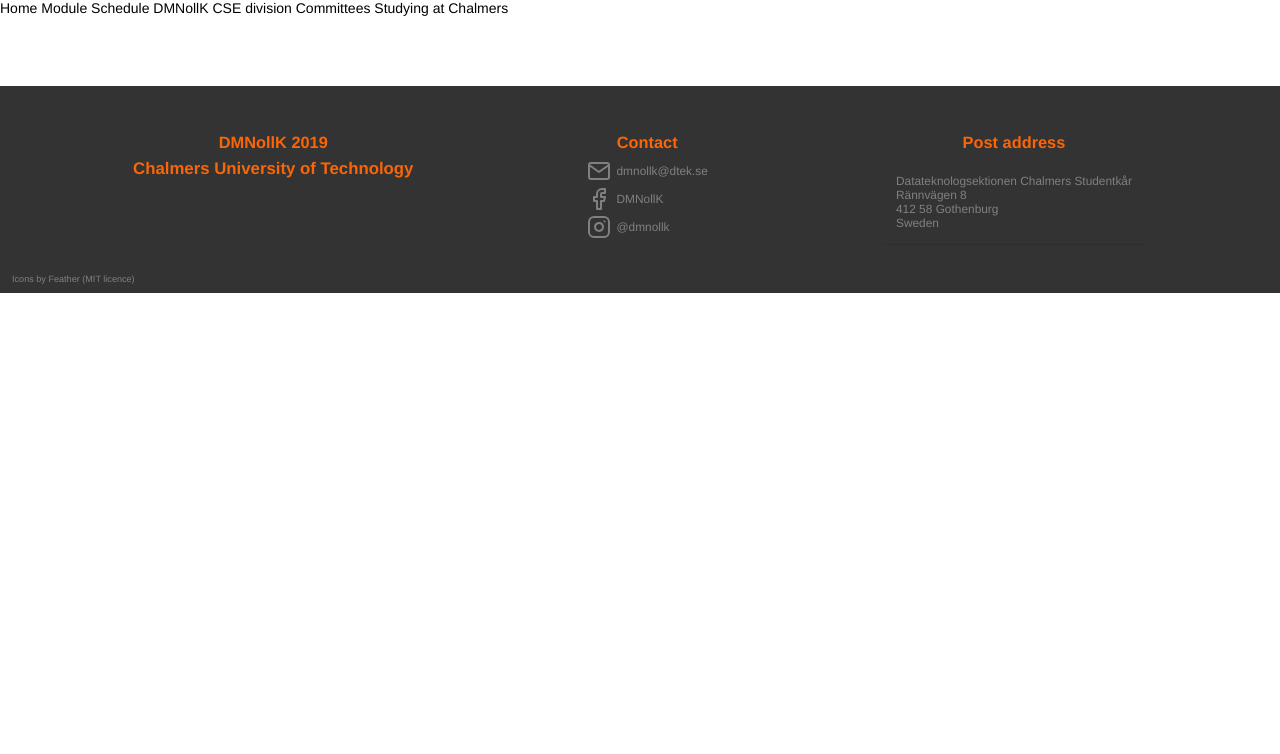
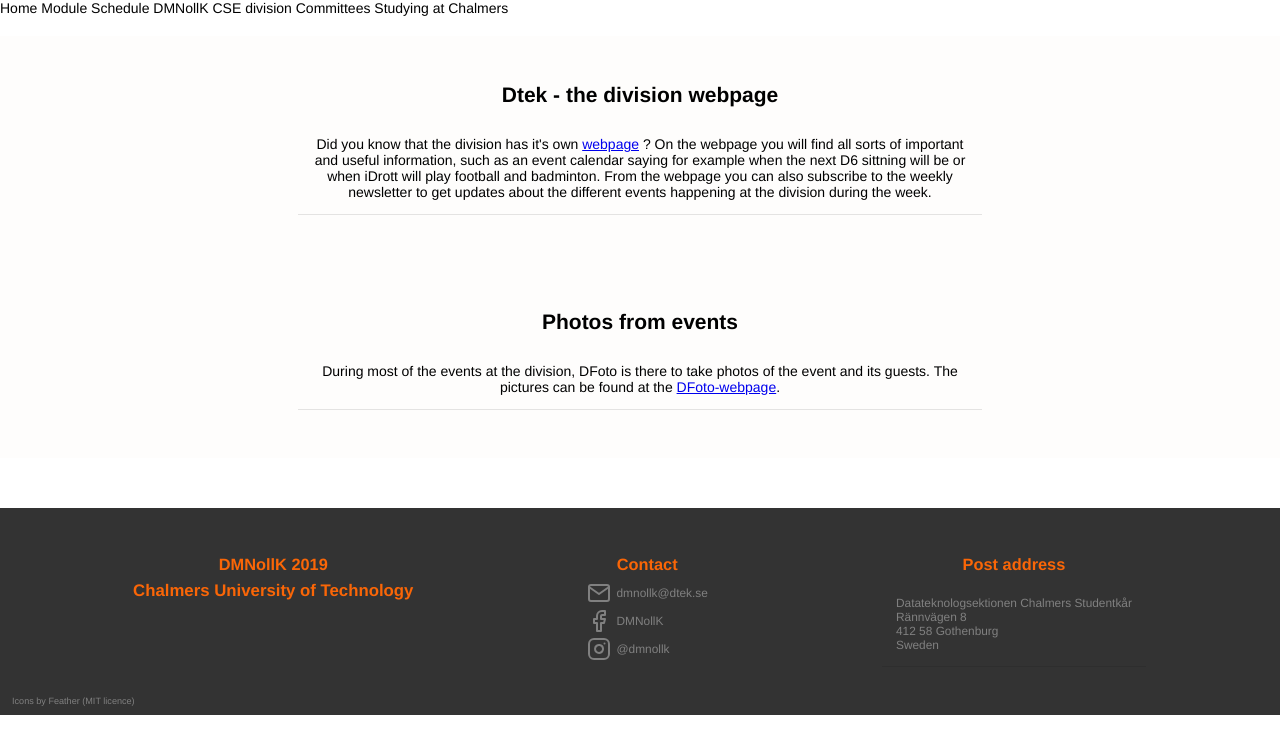
Before and after one commit to dtekcth/dmnollk.se, a plain HTML site: page cse_division.html in a window 1280 px wide. Drawn offline with nearby package versions, Linux system fonts and the light colour scheme.

Commit message:
Added some text

```diff
--- a/cse_division.html
+++ b/cse_division.html
@@ -19,7 +19,30 @@
       </nav>
     </header>
     <main>
-
+        <section>
+            <h2>Dtek - the division webpage</h2>
+            <p>
+              Did you know that the division has it's own
+              <a href="https://www.dtek.se/en/">
+                webpage                 <!-- How to remove the space between webpage and '?'?-->
+              </a>
+              ? On the webpage you will find all sorts of
+              important and useful information, such as an event calendar saying for example when the next
+              D6 sittning will be or when iDrott will play football and badminton. From the webpage you can also
+              subscribe to the weekly newsletter to get updates about the different events happening at the division
+              during the week.
+            </p>
+          </section>
+          <section>
+              <h2>Photos from events</h2>
+              <p>
+                During most of the events at the division, DFoto is there to take photos of the event and its guests.
+                The pictures can be found at the
+                <a href="https://dfoto.se/gallery/page/1">
+                  DFoto-webpage
+                </a>.
+              </p>
+            </section>
     </main>
     <footer>
         <!-- Add DMNollK logo-->
```
